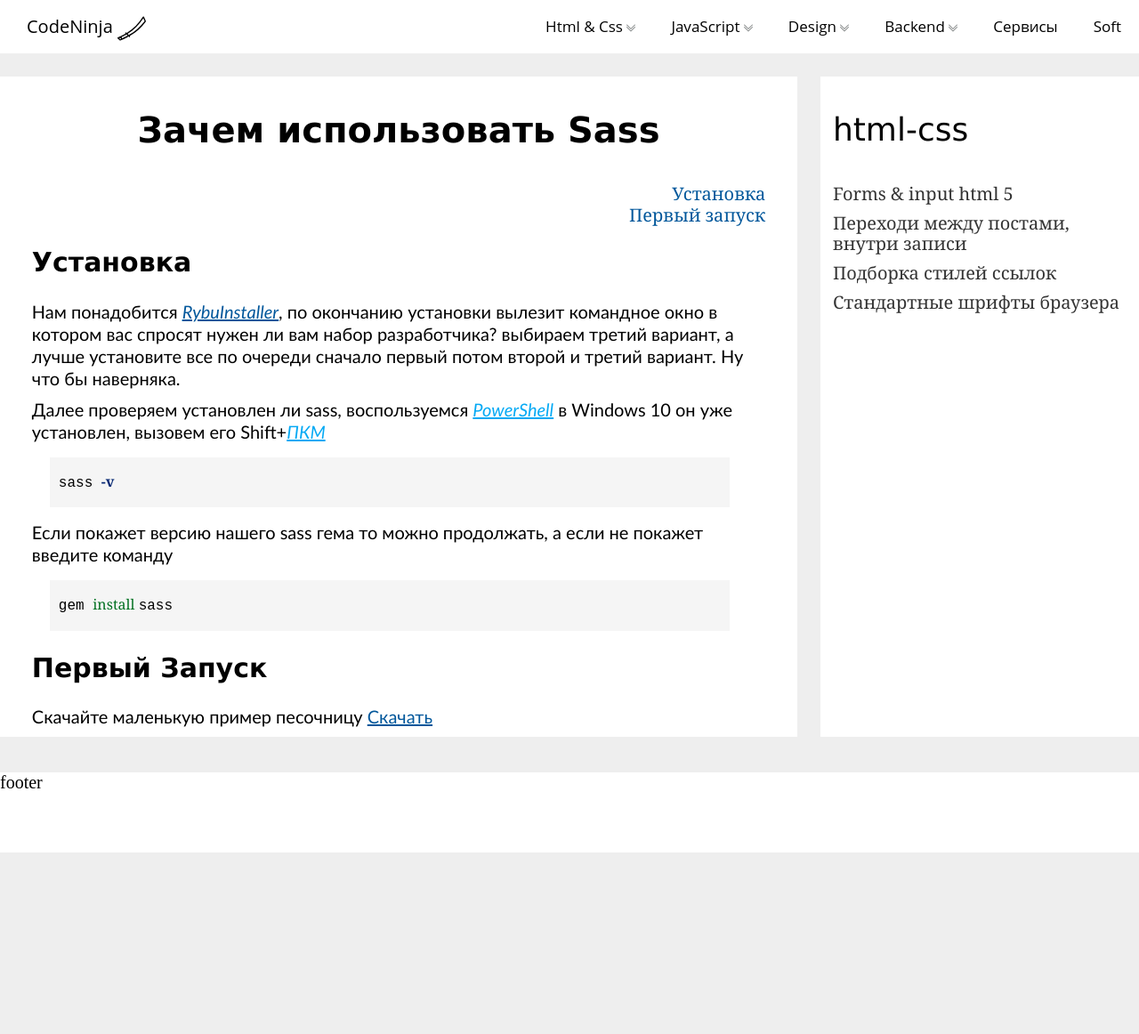
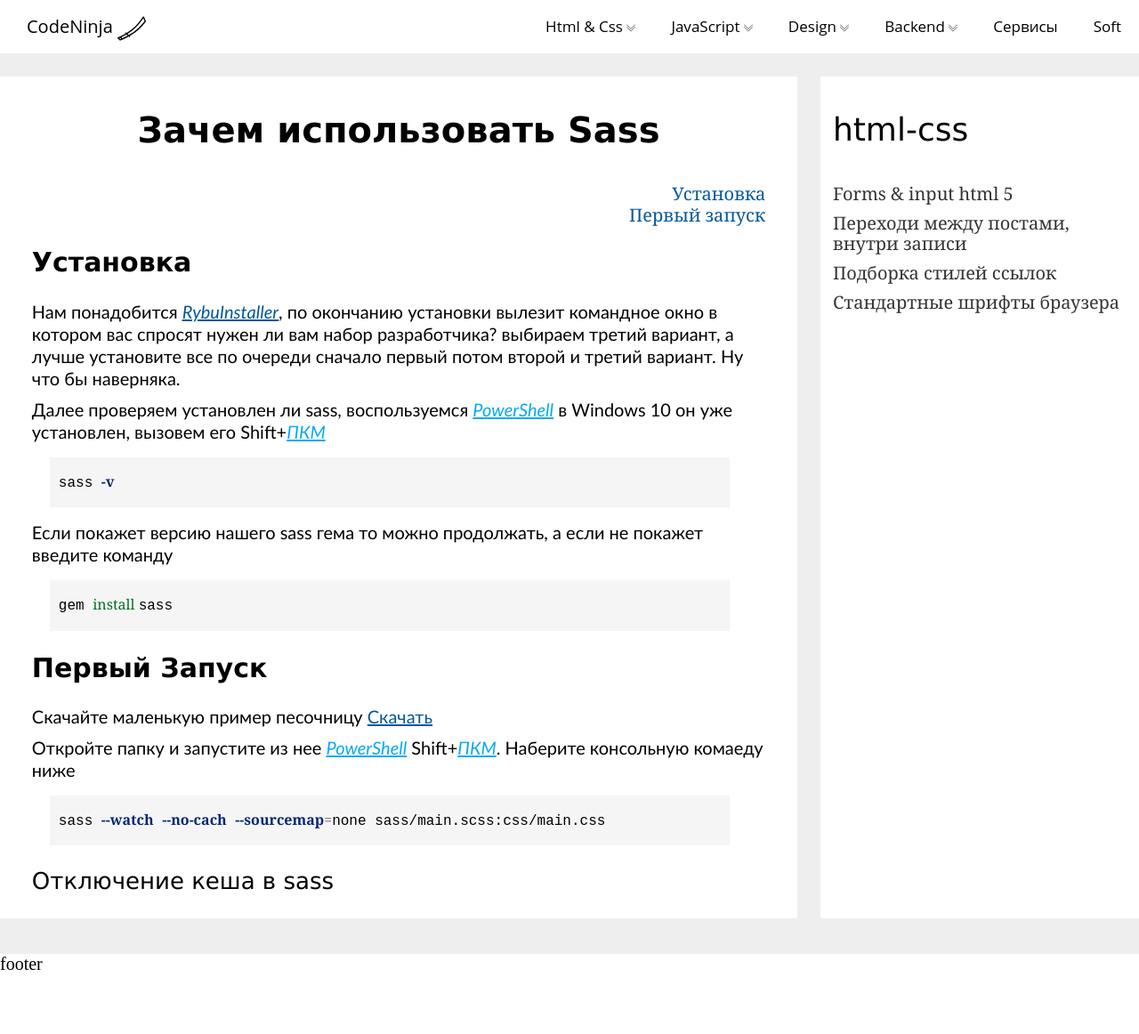
Before and after one commit to webzwezda/CodeNinja, a Jekyll site: the page built from _posts/html-css/2018-02-09-zachem-ispolzovat-sass.html, in a window 1280 px wide. Shown: the whole page at 89% size. Built offline with Jekyll 4.4.1, drawn with Linux system fonts in a browser that asks for light colours; before the commit the page ends 958 px from its top, so only the background shows below that.

Commit message:
com dow sass 1.2

```diff
--- a/_posts/html-css/2018-02-09-zachem-ispolzovat-sass.html
+++ b/_posts/html-css/2018-02-09-zachem-ispolzovat-sass.html
@@ -11,7 +11,7 @@ description: "Зачем нужно использовать Sass и почем
 </ul>
 <h2 id="install">Установка</h2>
 <p>Нам понадобится <abr title="Установщик Ruby language для Windows"><a href="https://rubyinstaller.org/" class="link">RybuInstaller</a></abr>, по окончанию установки вылезит командное окно в котором вас спросят нужен ли вам набор разработчика? выбираем третий вариант, а лучше установите все по очереди сначало первый потом второй и третий вариант. Ну что бы наверняка.</p>
-<p>Далее проверяем установлен ли sass, воспользуемся <abr title="оболочка командной строки">PowerShell</abr> в Windows 10 он уже установлен, вызовем его Shift+<abr title="Правая кнопка мыши">ПКМ</abr></p>
+<p>Далее проверяем установлен ли sass, воспользуемся <abr title="Оболочка командной строки">PowerShell</abr> в Windows 10 он уже установлен, вызовем его Shift+<abr title="Правая кнопка мыши">ПКМ</abr></p>
 {% highlight bash %}
 sass -v
 {% endhighlight %}
@@ -21,3 +21,8 @@ gem install sass
 {% endhighlight %}
 <h2 id="FirstStart">Первый Запуск</h2>
 <p>Скачайте маленькую пример песочницу <a download href="{{ "/files/sass_example.rar"  | prepend: site.baseurl | prepend: site.url}}" class="link">Скачать</a></p>
+<p>Откройте  папку и запустите из нее <abr title="Оболочка командной строки">PowerShell</abr> Shift+<abr title="Правая кнопка мыши">ПКМ</abr>. Наберите консольную комаеду ниже</p>
+{% highlight bash %}
+sass --watch --no-cach --sourcemap=none sass/main.scss:css/main.css
+{% endhighlight %}
+<h3>Отключение кеша в sass</h3>
```
